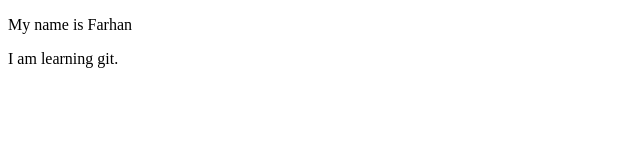
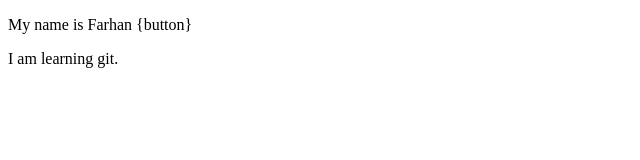
Before and after one commit to FarhanAleee/LocalRepo, a plain HTML site: page index.html in a window 1280 px wide. Shown: the full height of the page, 0-640 px from the left. Drawn offline with Linux system fonts and the light colour scheme.

Commit message:
button added

```diff
--- a/index.html
+++ b/index.html
@@ -8,7 +8,7 @@
 <body>
     <p>
         <p>
-            My name is Farhan
+            My name is Farhan {button}
         </p>
     </p>
     <div>
```
